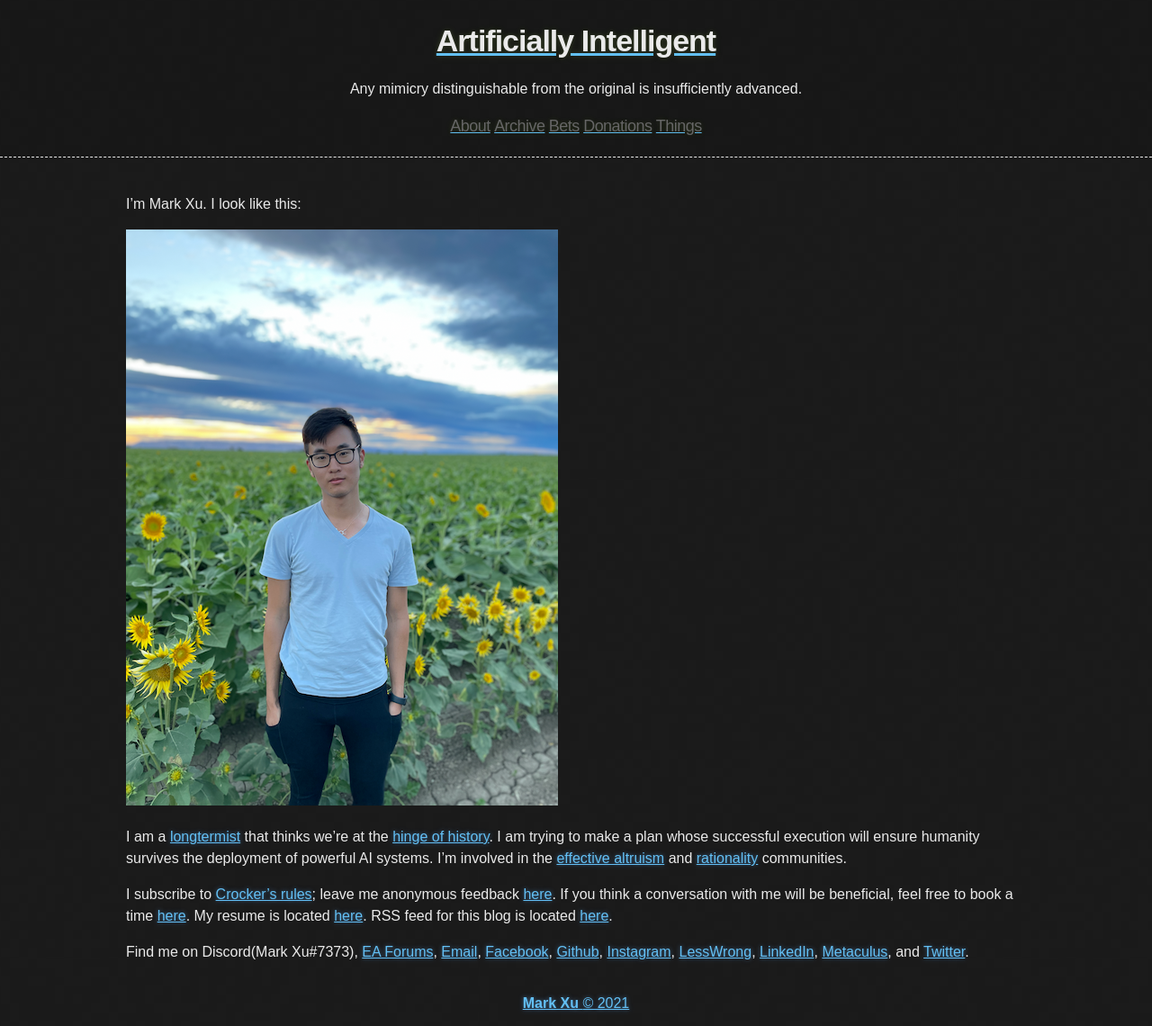
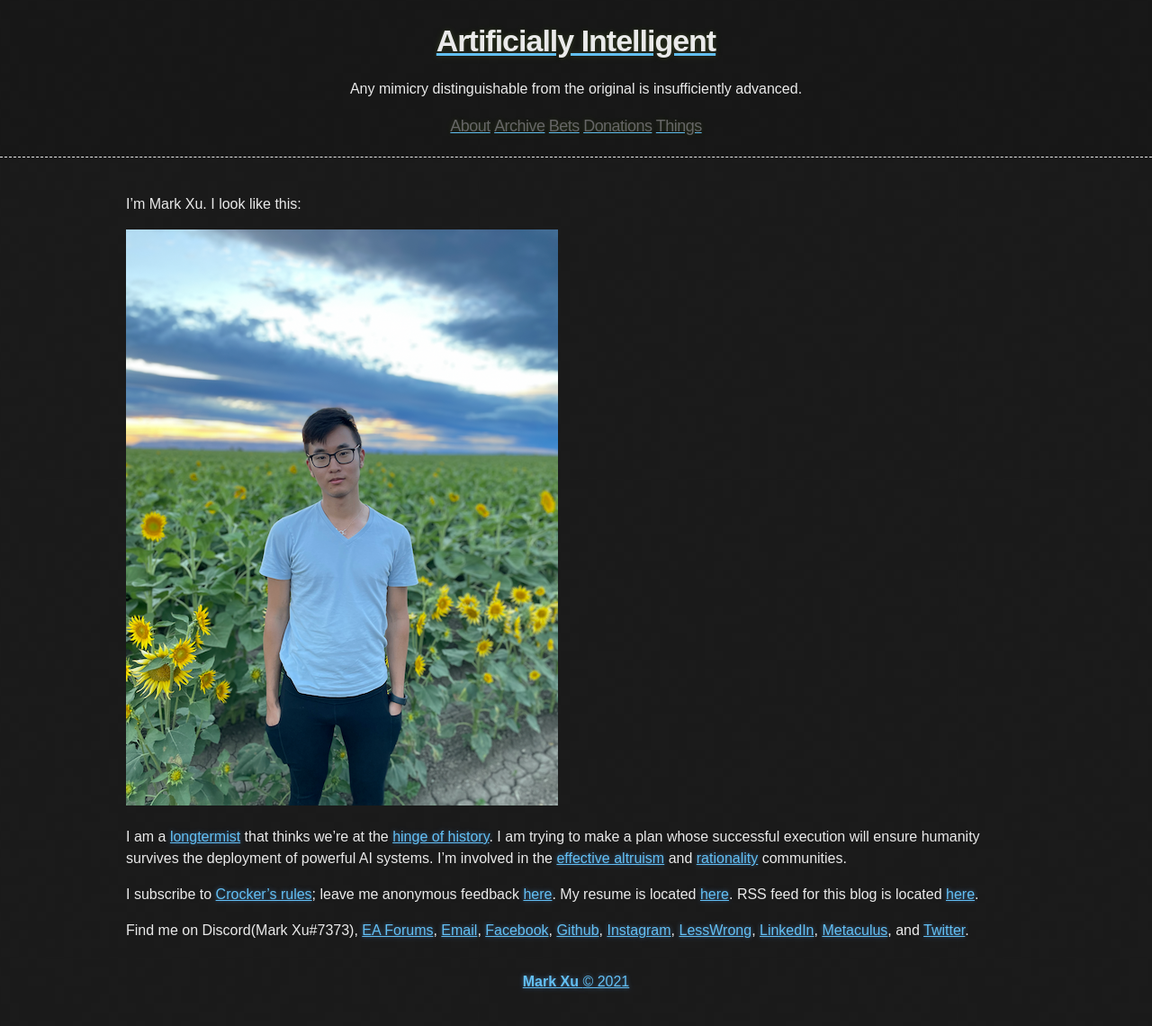
Before and after one commit to tocttou/hacker-blog, a Jekyll site: the page built from about.md, in a window 1280 px wide. Shown: the whole page at 90% size. Built offline with Jekyll 4.4.1, drawn with Linux system fonts in a browser that asks for light colours; after the commit the page ends 1116 px from its top, so only the background shows below that.

Commit message:
Update about.md

```diff
--- a/about.md
+++ b/about.md
@@ -9,6 +9,6 @@ I'm Mark Xu. I look like this:
 
 I am a [longtermist](https://forum.effectivealtruism.org/tag/longtermism) that thinks we're at the [hinge of history](https://forum.effectivealtruism.org/tag/hinge-of-history). I am trying to make a plan whose successful execution will ensure humanity survives the deployment of powerful AI systems. I'm involved in the [effective altruism](https://www.effectivealtruism.org/articles/introduction-to-effective-altruism/) and [rationality](https://www.lesswrong.com/s/d922gAtBM8JNzkKKJ/p/xhQxJ7WSZZRkzNZJ8) communities.
 
-I subscribe to [Crocker's rules](https://www.lesswrong.com/tag/crockers-rules); leave me anonymous feedback [here](https://www.admonymous.co/mark). If you think a conversation with me will be beneficial, feel free to book a time [here](https://calendly.com/markxu). My resume is located [here](/downloads/resume.pdf). RSS feed for this blog is located [here](https://markxu.com/atom.xml).
+I subscribe to [Crocker's rules](https://www.lesswrong.com/tag/crockers-rules); leave me anonymous feedback [here](https://www.admonymous.co/mark). My resume is located [here](/downloads/resume.pdf). RSS feed for this blog is located [here](https://markxu.com/atom.xml).
 
 Find me on Discord(Mark Xu#7373), [EA Forums](https://forum.effectivealtruism.org/users/mark-xu), [Email](mailto:m@rkxu.me), [Facebook](https://www.facebook.com/markxu0), [Github](https://github.com/markzxu), [Instagram](https://www.instagram.com/markzxu/), [LessWrong](https://www.lesswrong.com/users/mark-xu), [LinkedIn](https://www.linkedin.com/in/xu-mark/), [Metaculus](https://www.metaculus.com/accounts/profile/112002/), and [Twitter](https://twitter.com/markzxu).
```
